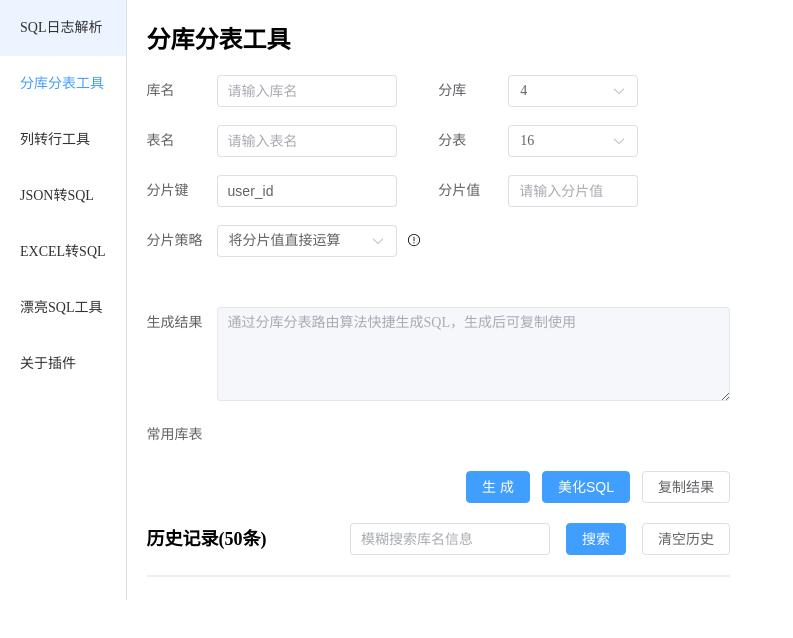
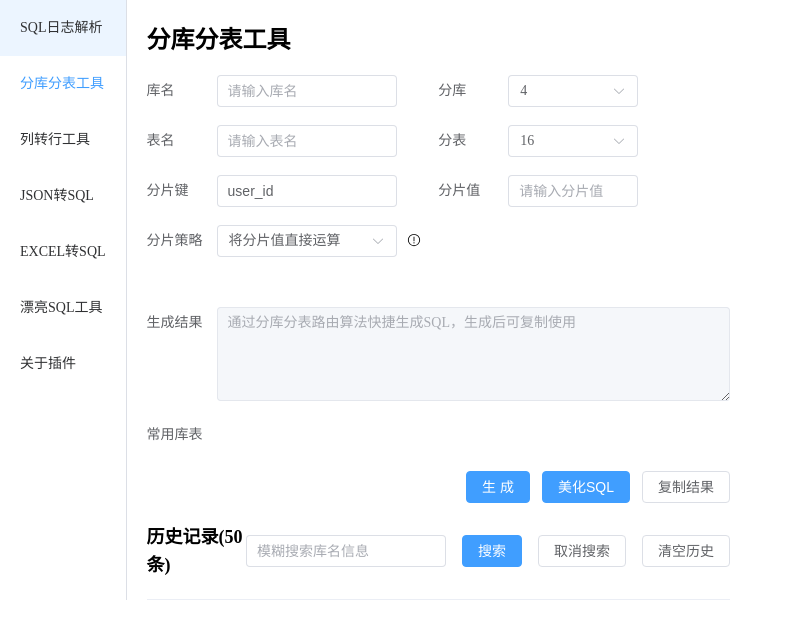
Before and after one commit to mzlxl/sql-tool, a Vue app: page /#/commands/parse-sql in a window 1280 px wide. Both pictures are taken after a click on the item "分库分表工具". Shown: the top 638 px of the page, without its empty margins (0-793 px from the left). Built offline with nearby package versions, Linux system fonts and the light colour scheme.

Commit message:
增加模糊搜索

```diff
--- a/src/views/commands/sharding.vue
+++ b/src/views/commands/sharding.vue
@@ -88,7 +88,8 @@
       <h4 class="m-y-0 text-lg font-semibold" style="">历史记录({{ historyLength }}条)</h4>
       <div class="flex items-center space-x-4 justify-end">
         <el-input placeholder="模糊搜索库名信息" v-model="searchValue" clearable style="width: 200px;"></el-input>
-        <el-button type="primary" @click.native.stop="doSearch">搜索</el-button>
+        <el-button type="primary" @click.native.stop="doSearch(false)">搜索</el-button>
+        <el-button @click.native.stop="doSearch(true)">取消搜索</el-button>
         <el-popconfirm width="220" title="确认清空历史，清空后将无法恢复和应用历史记录?" @confirm="clearHistory">
           <template #reference>
             <el-button>清空历史</el-button>
@@ -392,14 +393,15 @@ const strategyChange = () => {
 }
 
 
-const doSearch = () => {
+const doSearch = (cancel: boolean) => {
+  if (cancel) {
+    searchValue.value = ''
+  }
   if (searchValue.value) {
     let cacheData = queryDb('historyList')
-    let cacheList = cacheData ? JSON.parse(cacheData) : [];
-    const filteredList = cacheList.filter((item) =>
+    let cacheList: ShardingObject[] = cacheData ? JSON.parse(cacheData) : [];
+    historyList.value = cacheList.filter(item =>
         item.dbName.includes(searchValue.value) || item.tableName.includes(searchValue.value))
-
-    historyList.value = filteredList
   } else {
     initHistory();
   }
```
